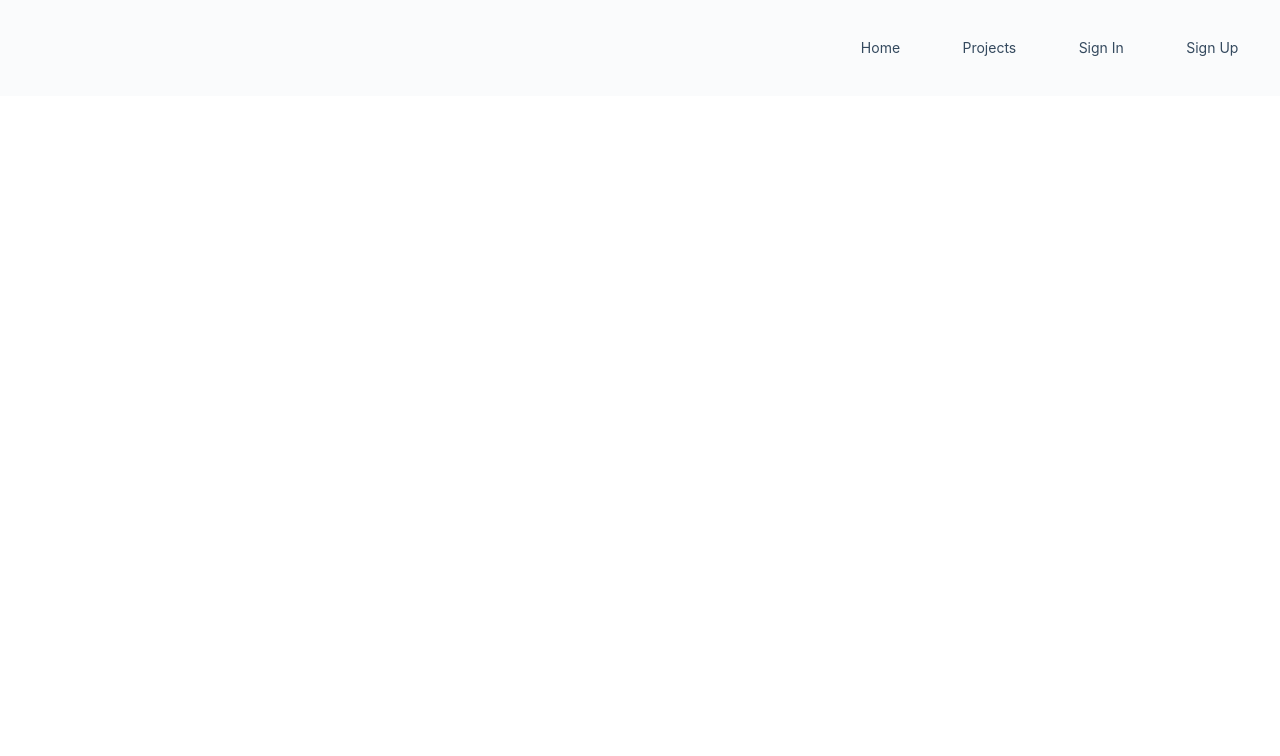
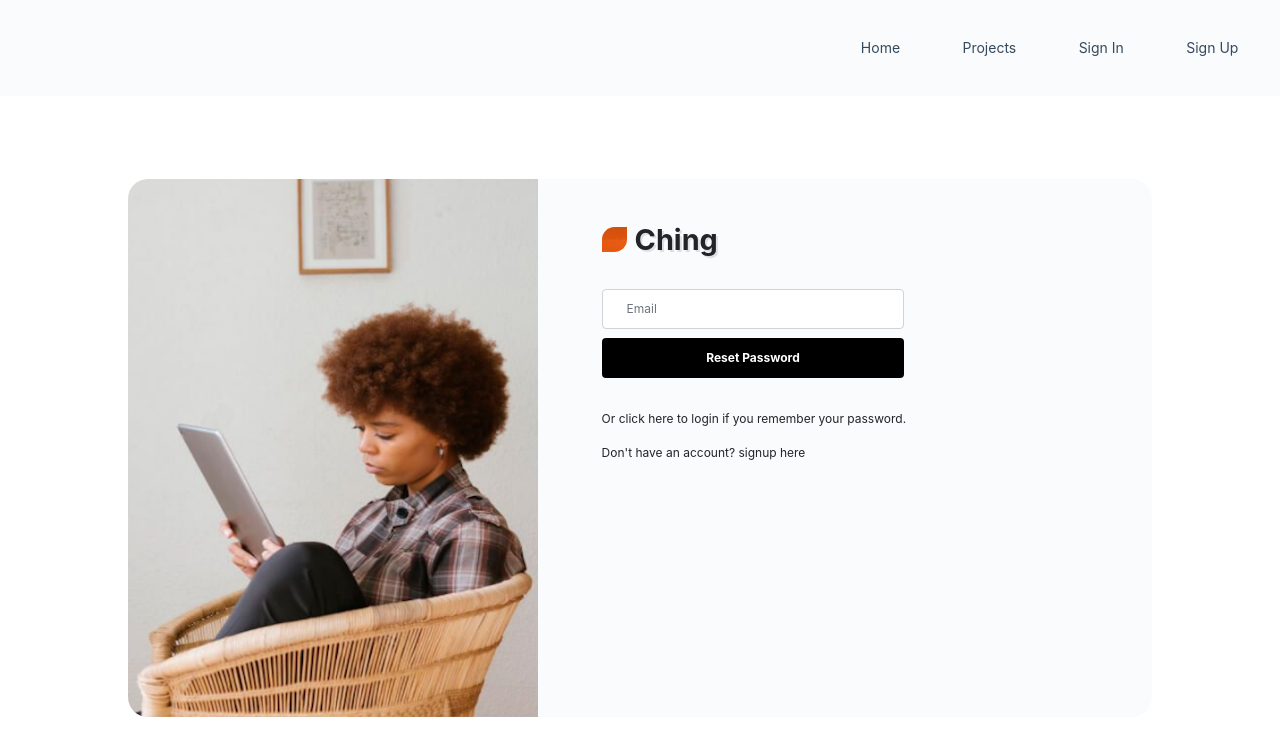
Before and after one commit to chingsley/kc-portfolio-frontend, a React (Create React App) app: page /passwordReset in a window 1280 px wide. Shown: the top 756 px of the page. Built offline with nearby package versions, Linux system fonts and the light colour scheme.

Commit message:
fix a bug in authorization page

```diff
--- a/src/App.js
+++ b/src/App.js
@@ -10,7 +10,7 @@ function App() {
         <NavBar />
         <div className="app-main">
           <Route
-            path="/account"
+            path="/login"
             render={(props) => (
               <SignupPage {...props} form={'login'} login={true} />
             )}
@@ -21,6 +21,12 @@ function App() {
               <SignupPage {...props} form={'signup'} signup={true} />
             )}
           />
+          <Route
+            path="/passwordReset"
+            render={(props) => (
+              <SignupPage {...props} form={'signup'} passwordReset={true} />
+            )}
+          />
         </div>
       </div>
     </Router>
--- a/src/components/NavBar.js
+++ b/src/components/NavBar.js
@@ -55,7 +55,7 @@ function NavBar() {
         <li>
           <KcLink
             text="Sign In"
-            to="/account"
+            to="/login"
             color="#34495e"
             bgColorOnHover="#d63031"
             colorOnHover="#f5f6fa"
--- a/src/pages/SignupPage.js
+++ b/src/pages/SignupPage.js
@@ -22,11 +22,12 @@ class SignupPage extends React.Component {
     e.persist();
 
     this.setState((prevState) => {
-      if (e.target.dataset.name === 'signup') {
-        this.props.history.push('/signup');
-      } else {
-        this.props.history.push('/account');
-      }
+      // if (e.target.dataset.name === 'signup') {
+      //   this.props.history.push('/signup');
+      // } else {
+      //   this.props.history.push('/account');
+      // }
+      this.props.history.push(`/${e.target.dataset.name}`);
       const newState = Object.keys(prevState).reduce((obj, key) => {
         if (key !== e.target.dataset.name) {
           return { ...obj, [key]: false };
@@ -85,6 +86,13 @@ class SignupPage extends React.Component {
               <>
                 <PasswordResetForm />
                 <p
+                  data-name="login"
+                  className="auth-nav"
+                  onClick={this.changeForm}
+                >
+                  Or click here to login if you remember your password.
+                </p>
+                <p
                   data-name="signup"
                   className="auth-nav"
                   onClick={this.changeForm}
--- a/src/styles/signupPage.css
+++ b/src/styles/signupPage.css
@@ -31,6 +31,8 @@
   height: 100%;
   width: 100%;
   size: 200;
+  border-top-left-radius: 20px;
+  border-bottom-left-radius: 20px;
 }
 
 .content-right {
@@ -39,8 +41,8 @@
   /* background-color: white; */
   background-color: #fafbfc;
   padding-left: 4rem;
-  border-top-right-radius: 25px;
-  border-bottom-right-radius: 25px;
+  border-top-right-radius: 20px;
+  border-bottom-right-radius: 20px;
   padding-top: 3rem;
 }
 
```
